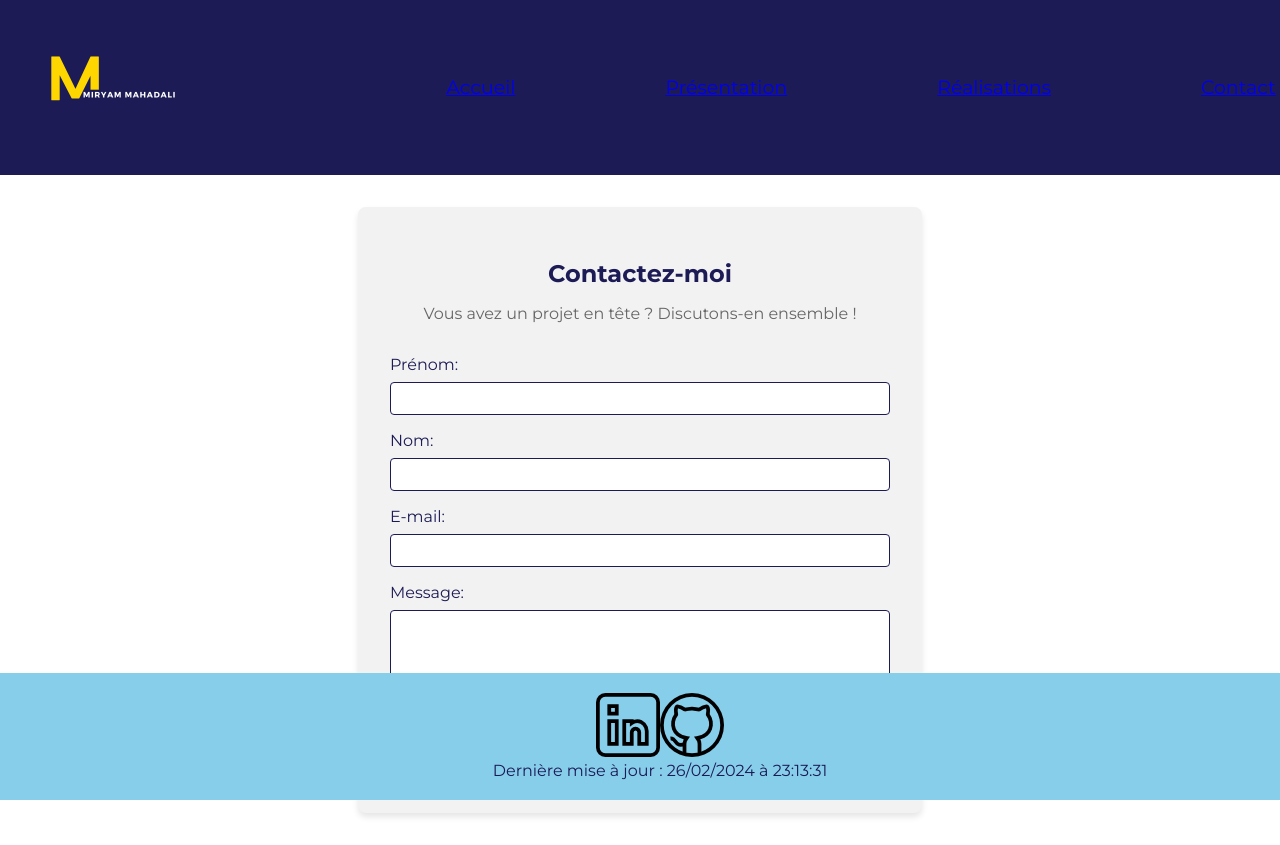
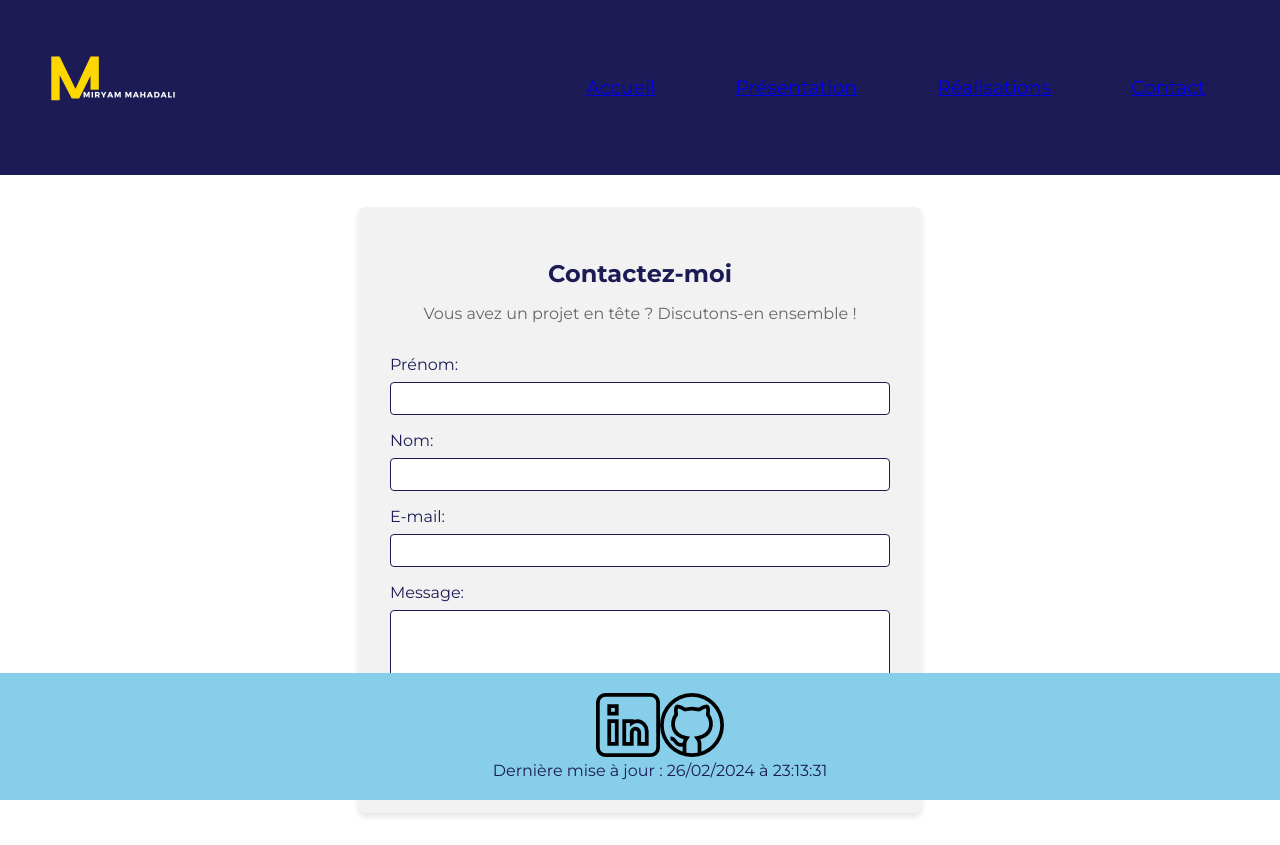
Before and after one commit to Mahadali-miryam/Projet-Portfolio, a Vue app: page /contact in a window 1280 px wide. Built offline with nearby package versions, Linux system fonts and the light colour scheme.

Commit message:
modification burger responsive

```diff
--- a/src/components/Header.vue
+++ b/src/components/Header.vue
@@ -71,6 +71,8 @@ header{
   width: 100%;
   height: auto;
   position: sticky;
+  top: 0;
+  z-index: 3;
 }
 
 /* Style des barres du menu burger */
@@ -87,12 +89,17 @@ header{
   width: 100%;
   top: 0px;
   left: 100%;
-  background-color:#F2F2F2 ;
+  background-color:#f2f2f2f2 ;
   transition: 0.3s;/*Animation pour l'apparition du menu*/
+  display: flex;
+  justify-content: center;
+  align-items: center;
 
 }
 .burger-active{
   z-index: 2;
+  position: fixed;
+  right: 20px;
 }
 /*Apparence du menu burger lorsqu'il est actif*/
 .active{
@@ -102,8 +109,7 @@ header{
 
 /*Effet au survol pour les liens */
 li:hover{
-  background-color:#FF6B6B;
-  color: #FFD700;
+  background-color:#FFD700;
 }
 .links{
   display:none;
@@ -121,21 +127,15 @@ li:hover{
   align-items: center;
   width: 60%;
 }
-.links li{
-  list-style: none;
-  padding: 10px;
-  margin-right: 100px;
-  color: #F2F2F2;
-  font-weight: 400;
-  font-size: 700;
-}
+
 /*Effet de survol sur les liens */
-.links li:hover {
+.links li:active {
   background-color:  #FFD700;
-  color: #FFD700;
+  color:#FF6B6B;
   cursor: pointer;
   transform: scale(1.05); /*indique un élément cliquable */
   transition: transform 0.3s,background-color 0.3s; /* Anime les changements */
+  border-radius: 10px;
 }
 .logo{
   cursor: pointer;
--- a/src/components/MyModal.vue
+++ b/src/components/MyModal.vue
@@ -42,12 +42,12 @@ function closeModal() {
 .modal {
   display: flex;
   position: fixed;
-  top: 50%;
+  top: 510px;
   left: 50%;
   transform: translate(-50%, -50%);
   justify-content: center;
   background-color: rgba(210, 210, 210, 0.5);
-  width: 90%;
+  width: 80%;
   height: 70%;
 }
 .modal-content {
--- a/src/views/Contact.vue
+++ b/src/views/Contact.vue
@@ -128,8 +128,14 @@ button {
   border-radius: 4px;
   cursor: pointer;
   transition: background-color 0.3s ease;
+
 }
-
+.contact-form button {
+    display: block;
+    margin-left: auto;
+    margin-right: auto;
+    width: auto;
+  }
 button:hover {
   background-color: #FF6B6B;
   color: #FFD700;
--- a/src/views/Home.vue
+++ b/src/views/Home.vue
@@ -1,5 +1,6 @@
 <script setup>
 import Header from '@/components/Header.vue';
+
 </script>
 
 <template>
--- a/src/views/Myworks.vue
+++ b/src/views/Myworks.vue
@@ -131,7 +131,7 @@ const modalOpen = ref(false);
 @media (max-width: 768px) {
   .creations-container {
     padding-bottom: 30%;
-  padding-top: 15%;
+    padding-top: 15%;
   }
 
   .creation {
@@ -141,7 +141,7 @@ const modalOpen = ref(false);
 
   .creation-image {
     width: 80%;
-    margin-bottom: 10px; /* Réduit l'espacement en dessous de l'image */
+    margin-bottom: 10px;
     margin-left: auto;
     margin-right: auto
   }
```
Also changed, not shown: src/router/index.js (+3 -4 lines).
